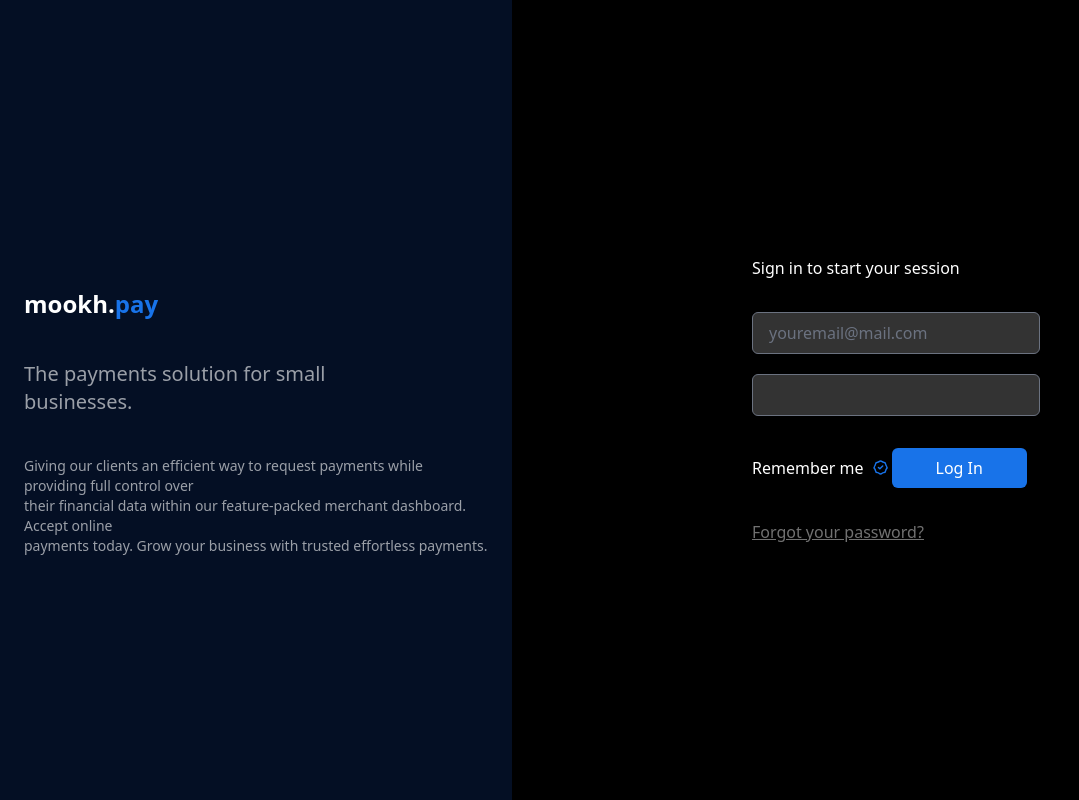
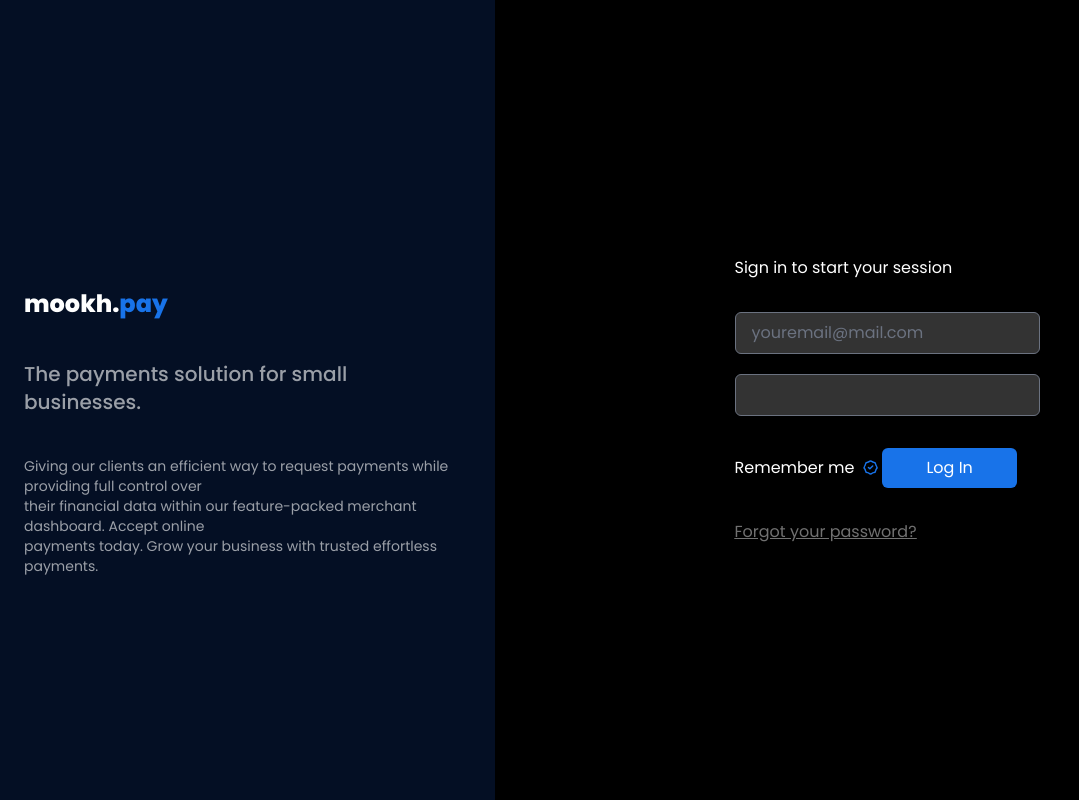
Before and after one commit to MOOKHAFRICA/mookhpay-landing, a Next.js app: page /login in a window 1280 px wide. Shown: the whole page, without its empty margins (0-1079 px from the left). Built offline with nearby package versions, Linux system fonts and the light colour scheme.

Commit message:
added font-popins

```diff
--- /dev/null
+++ b/pages/_document.js
@@ -0,0 +1,17 @@
+import Document, { Head, Html, Main, NextScript } from "next/document";
+
+class MyDocument extends Document {
+  render() {
+    return (
+      <Html lang="en">
+        <Head />
+        <body className="font-body">
+          <Main />
+          <NextScript />
+        </body>
+      </Html>
+    );
+  }
+}
+
+export default MyDocument;
--- a/styles/globals.css
+++ b/styles/globals.css
@@ -1,3 +1,4 @@
+@import url("https://fonts.googleapis.com/css2?family=Poppins:ital,wght@0,100;0,200;0,300;0,400;0,500;0,600;0,700;0,800;0,900;1,100;1,200;1,300;1,400;1,500;1,600;1,700;1,800;1,900&display=swap");
 @tailwind base;
 @tailwind components;
 @tailwind utilities;
--- a/tailwind.config.js
+++ b/tailwind.config.js
@@ -17,9 +17,9 @@ module.exports = {
           logininputbg: "#333333",
         },
       },
-      // fontFamily: {
-      //   body: ['Poppins', 'sans-serif'],
-      // },
+      fontFamily: {
+        body: ["Poppins"],
+      },
     },
   },
   variants: {
```
